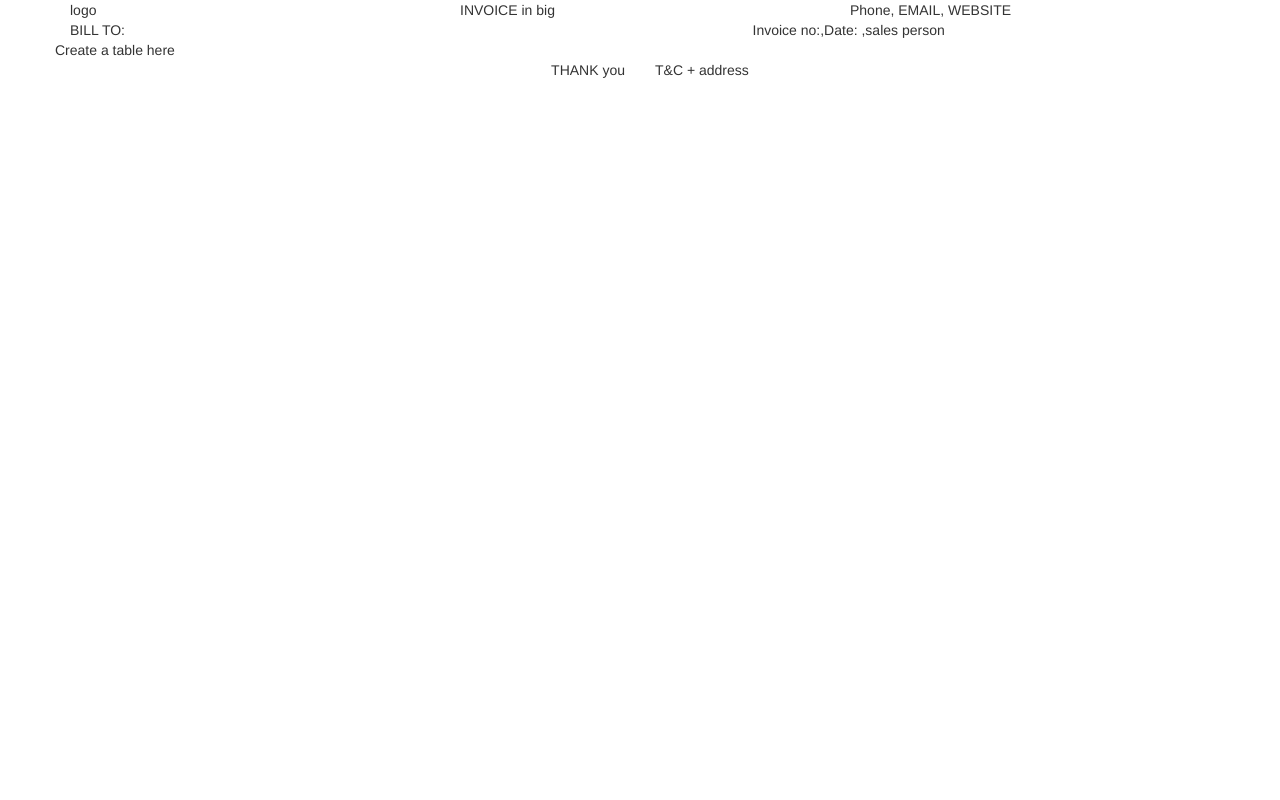
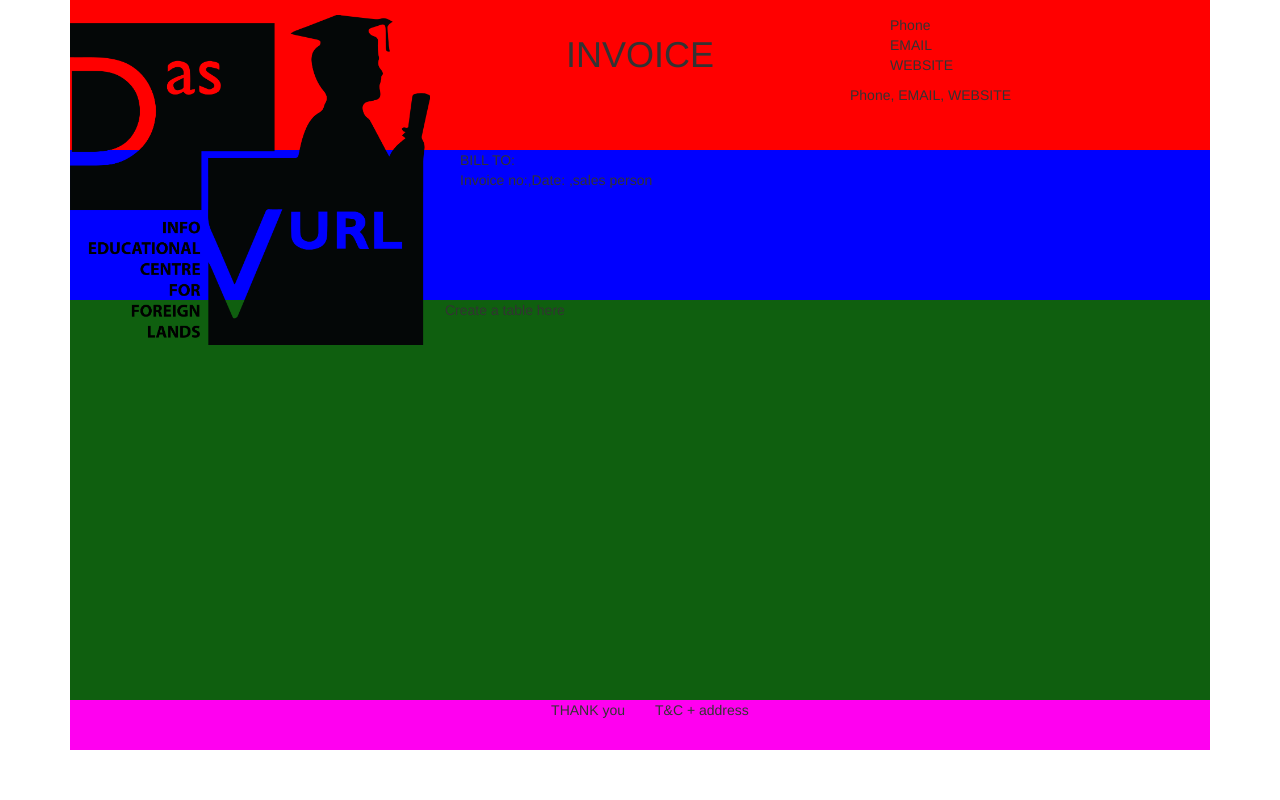
Before and after one commit to Dhanendra18/dasvurl-ui-and-grails, a web app: page /dasvurl/web-app/invoice.html in a window 1280 px wide. Run offline with its HTML, style and script files only (its server is not run), Linux system fonts and the light colour scheme; data that the repository does not hold is empty; some libraries are stand-ins or nearby versions.

```diff
--- a/dasvurl/web-app/invoice.html
+++ b/dasvurl/web-app/invoice.html
@@ -4,32 +4,44 @@
     <meta charset="UTF-8">
     <title>invoice</title>
     <link rel="stylesheet" type="text/css" href="css/bootstrap.css" media="screen">
+    <link rel="stylesheet" type="text/css" href="css/invoiceStyle.css" media="screen">
+
 
 </head>
 <body>
     <div class="container">
-        <section>
-            <div class="row">
-                <div class="col-xs-4">logo</div>
-                <div class="col-xs-4">INVOICE in big</div>
-                <div class="col-xs-4">Phone, EMAIL, WEBSITE</div>
+        <section style="height: 150px; background-color: red;">
+            <div class="row" style="padding-top: 15px">
+                <div class="col-xs-4 inv-logo">
+                    <img src="images/DAS_VURL.png" class="img-responsive" >
+                </div>
+                <div class="col-xs-4" align="center"><h1>INVOICE</h1></div>
+                <div class="col-xs-4">
+                    <ul type="none">
+                        <li>Phone</li>
+                        <li>EMAIL</li>
+                        <li>WEBSITE</li>
+                    </ul>
+                    Phone, EMAIL, WEBSITE</div>
             </div>
         </section>
 
-        <section>
+        <section style="height: 150px; background-color: blue;">
             <div class="row">
                 <div class="col-xs-7">BILL TO:</div>
                 <div class="col-xs-5">Invoice no:,Date: ,sales person</div>
             </div>
         </section>
 
-        <section>
-            <div class="row">
-                Create a table here
-            </div>
+        <section style="height: 400px; background-color: #0f5f0f">
+            <!--<div class="row">-->
+                <div class="table">
+                    Create a table here
+                </div>
+            <!--</div>-->
         </section>
 
-        <section>
+        <section style="height: 50px; background-color: #ff00f0">
             <div class="row">
                 <div class="col-xs-6" align="right">THANK you</div>
                 <div class="col-xs-6">T&C + address</div>
--- a/staticWeb/static/demo/stylen.css
+++ b/staticWeb/static/demo/stylen.css
@@ -438,3 +438,7 @@ nav ul a {
 	transition: opacity .2s ease-out;
 	width: 100%;
 }
+
+.carousel-inner>.item {
+	height: 750px;
+}
```
